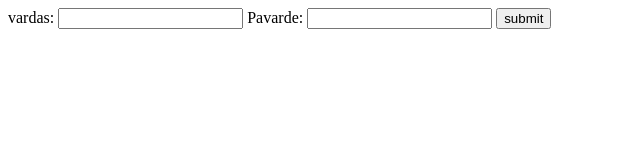
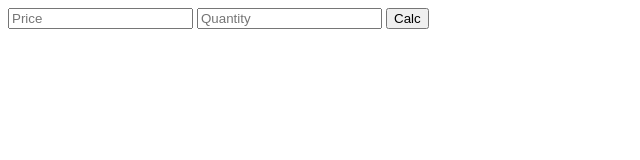
Before and after one commit to KristinaProject/Small-work, a plain HTML site: page codeacademy-online/javascript uzduotys/java.html in a window 1280 px wide. Shown: the whole page, without its empty margins (0-640 px from the left). Drawn offline with Linux system fonts and the light colour scheme.

Commit message:
more js coding

```diff
--- a/codeacademy-online/javascript uzduotys/java.html
+++ b/codeacademy-online/javascript uzduotys/java.html
@@ -7,13 +7,21 @@
     <title>Document</title>
   </head>
   <body>
-    <form>
+    <!-- <form>
       <label for="name"> vardas: <input type="text" id="name" /> </label>
       <label for="surname">Pavarde: <input type="text" id="surname" /></label>
       <input type="submit" value="submit">
+    </form> -->
+
+
+    <form>
+      <input type="number" id="price" step="0.001" placeholder="Price" />
+      <input type="number" id="quant" step="0.1" placeholder="Quantity" />
+      <button type="submit">Calc</button>
     </form>
 
-    <!--<script src="javascript.js"></script>-->
-    <script src="objektai.js"></script>
+
+    <script src="javascript.js"></script>
+    <!--<script src="objektai.js"></script>-->
   </body>
 </html>
```
Also changed, not shown: codeacademy-online/javascript uzduotys/javascript.js (+81 -0 lines).
